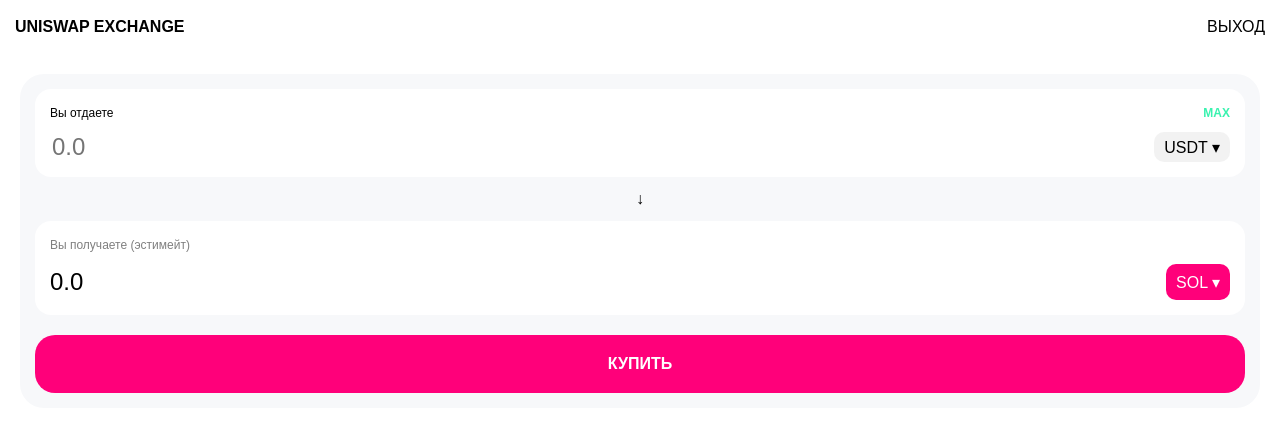
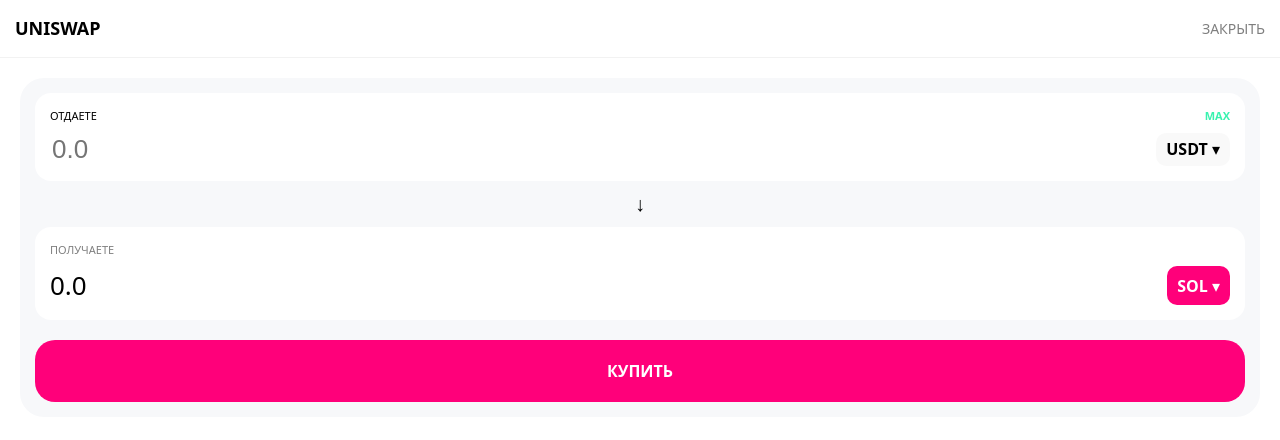
Before and after one commit to katyakuznezc-cmd/treidgame, a React (Vite) app: page / in a window 1280 px wide. Both pictures are taken after a click on the button "UNISWAP". Shown: the top 440 px of the page. Built offline with nearby package versions, Linux system fonts and the light colour scheme.

Commit message:
Update App.jsx

```diff
--- a/src/App.jsx
+++ b/src/App.jsx
@@ -7,7 +7,9 @@ const ASSETS = {
   BNB: { symbol: 'BNB', name: 'BNB', price: 605.20, icon: 'https://cryptologos.cc/logos/bnb-bnb-logo.png' }
 };
 
-export default function ArbitrageMaster() {
+const DEXES = ['UNISWAP', 'RAYDIUM', 'PANCAKE', '1INCH'];
+
+export default function ArbitrageUltraApp() {
   const [balanceUSDT, setBalanceUSDT] = useState(() => Number(localStorage.getItem('arb_balance')) || 1000.00);
   const [wallet, setWallet] = useState(() => JSON.parse(localStorage.getItem('arb_wallet')) || {});
 
@@ -27,36 +29,38 @@ export default function ArbitrageMaster() {
     localStorage.setItem('arb_wallet', JSON.stringify(wallet));
   }, [balanceUSDT, wallet]);
 
+  // ГЕНЕРАТОР РАНДОМНЫХ СИГНАЛОВ
   useEffect(() => {
     if (!signal) {
       const tokens = [ASSETS.SOL, ASSETS.ETH, ASSETS.BNB];
       const coin = tokens[Math.floor(Math.random() * tokens.length)];
+
+      // Выбираем две разные случайные биржи
+      const shuffledDex = [...DEXES].sort(() => 0.5 - Math.random());
+      const buyAt = shuffledDex[0];
+      const sellAt = shuffledDex[1];
+
       const isNegative = Math.random() < 0.25;
       const profit = isNegative ? -(Math.random() * 1.5).toFixed(2) : (Math.random() * 2 + 1).toFixed(2);
-      setSignal({ coin, buyAt: 'UNISWAP', sellAt: 'RAYDIUM', profit: parseFloat(profit) });
+
+      setSignal({ coin, buyAt, sellAt, profit: parseFloat(profit) });
     }
   }, [signal]);
 
-  // Умная кнопка MAX: берет баланс того токена, который сейчас в поле "Pay"
   const handleMax = () => {
-    if (payToken.symbol === 'USDT') {
-      setAmount(balanceUSDT.toString());
-    } else {
-      const tokenBal = wallet[payToken.symbol] || 0;
-      setAmount(tokenBal.toString());
-    }
+    const maxVal = payToken.symbol === 'USDT' ? balanceUSDT : (wallet[payToken.symbol] || 0);
+    setAmount(maxVal.toString());
   };
 
-  const showNotify = (type, text) => {
+  const showNotify = (type, text, duration = 3500) => {
     setNotification({ type, text });
-    setTimeout(() => setNotification(null), 3500);
+    setTimeout(() => setNotification(null), duration);
   };
 
   const handleSwap = () => {
     if (!amount || amount <= 0) return;
     setIsProcessing(true);
 
-    // Ровно 6 секунд обработки
     setTimeout(() => {
       const numAmount = Number(amount);
 
@@ -66,38 +70,36 @@ export default function ArbitrageMaster() {
           const received = numAmount / receiveToken.price;
           setBalanceUSDT(b => b - numAmount);
           setWallet(w => ({ ...w, [receiveToken.symbol]: (w[receiveToken.symbol] || 0) + received }));
-          showNotify('success', `Куплено ${received.toFixed(4)} ${receiveToken.symbol}`);
+          // Сообщение о покупке исчезает быстро (1.2 сек)
+          showNotify('success', `Куплено ${receiveToken.symbol}`, 1200);
         } else {
-          showNotify('error', 'Недостаточно USDT!');
+          showNotify('error', 'Недостаточно USDT');
         }
       } else {
         // ПРОДАЖА
         const userHas = wallet[payToken.symbol] || 0;
         if (userHas >= numAmount) {
           const isCorrectDex = activeDex === signal?.sellAt && payToken.symbol === signal?.coin.symbol;
-          const slippageEvent = Math.random() < 0.2; // Риск просадки
+          const slippage = Math.random() < 0.2;
 
-          let resultProfit = isCorrectDex ? signal.profit : -10;
-          if (slippageEvent) resultProfit = -(Math.random() * 1.5);
+          let resProfit = isCorrectDex ? signal.profit : -15;
+          if (slippage && isCorrectDex) resProfit = -(Math.random() * 1.5);
 
-          const finalUSDT = (numAmount * payToken.price) * (1 + resultProfit/100);
+          const finalUSDT = (numAmount * payToken.price) * (1 + resProfit/100);
           const diff = finalUSDT - (numAmount * payToken.price);
 
           setBalanceUSDT(b => b + finalUSDT);
           setWallet(w => ({ ...w, [payToken.symbol]: userHas - numAmount }));
 
-          if (diff >= 0) {
-            showNotify('success', `Сделка закрыта: +$${diff.toFixed(2)} (${resultProfit}%)`);
-          } else {
-            showNotify('error', `Отрицательный результат: $${diff.toFixed(2)} (${resultProfit}%)`);
-          }
-          setSignal(null); // Генерируем новый сигнал
+          if (diff >= 0) showNotify('success', `Профит: +$${diff.toFixed(2)} (${resProfit}%)`);
+          else showNotify('error', `Убыток: $${diff.toFixed(2)} (${resProfit}%)`);
+
+          setSignal(null);
         } else {
-          showNotify('error', `У вас нет столько ${payToken.symbol}`);
+          showNotify('error', 'Недостаточно токенов');
         }
       }
-
-      setIsProcessing(false); // ОСТАНОВКА ЗАГРУЗКИ
+      setIsProcessing(false);
       setAmount('');
     }, 6000);
   };
@@ -105,17 +107,17 @@ export default function ArbitrageMaster() {
   const TokenSelector = () => (
     <div style={{ position: 'fixed', inset: 0, background: '#111', zIndex: 9999, padding: 20 }}>
       <div style={{ display: 'flex', justifyContent: 'space-between', marginBottom: 20 }}>
-        <h2>Выберите токен</h2>
-        <button onClick={() => setShowTokenList(false)} style={{ background: 'none', border: 'none', color: '#fff', fontSize: 30 }}>×</button>
+        <h2>Токены</h2>
+        <button onClick={() => setShowTokenList(false)} style={{ background: 'none', border: 'none', color: '#fff', fontSize: 32 }}>×</button>
       </div>
       {Object.values(ASSETS).map(t => (
         <div key={t.symbol} onClick={() => {
           if (selectingFor === 'pay') setPayToken(t); else setReceiveToken(t);
           setShowTokenList(false);
-        }} style={{ display: 'flex', alignItems: 'center', gap: 15, padding: '15px 0', borderBottom: '1px solid #222' }}>
+        }} style={{ display: 'flex', alignItems: 'center', gap: 15, padding: '18px 0', borderBottom: '1px solid #222' }}>
           <img src={t.icon} width="30" />
           <div style={{ flex: 1 }}><b>{t.symbol}</b></div>
-          <div style={{ color: '#39f2af' }}>
+          <div style={{ color: '#39f2af', fontSize: 14 }}>
             {t.symbol === 'USDT' ? balanceUSDT.toFixed(2) : (wallet[t.symbol] || 0).toFixed(4)}
           </div>
         </div>
@@ -124,11 +126,10 @@ export default function ArbitrageMaster() {
   );
 
   return (
-    <div style={{ width: '100vw', height: '100dvh', background: '#000', color: '#fff', fontFamily: 'sans-serif' }}>
+    <div style={{ width: '100vw', height: '100dvh', background: '#000', color: '#fff', fontFamily: 'system-ui' }}>
 
       {showTokenList && <TokenSelector />}
 
-      {/* УВЕДОМЛЕНИЕ */}
       {notification && (
         <div style={{ position: 'fixed', top: 20, left: '5%', width: '90%', background: notification.type === 'success' ? '#39f2af' : '#ff4444', color: '#000', padding: 15, borderRadius: 12, zIndex: 10000, textAlign: 'center', fontWeight: 'bold' }}>
           {notification.text}
@@ -137,89 +138,82 @@ export default function ArbitrageMaster() {
 
       {!activeDex ? (
         <div style={{ padding: 20 }}>
-          <div style={{ textAlign: 'center', margin: '40px 0' }}>
-            <h1 style={{ fontSize: 40, fontWeight: 900 }}>${balanceUSDT.toLocaleString(undefined, {maximumFractionDigits: 2})}</h1>
-            <p style={{ opacity: 0.5 }}>ВАШ БАЛАНС</p>
+          <div style={{ textAlign: 'center', margin: '30px 0' }}>
+            <h1 style={{ fontSize: 44, fontWeight: 900 }}>${balanceUSDT.toLocaleString(undefined, {maximumFractionDigits: 2})}</h1>
+            <p style={{ opacity: 0.5, fontSize: 12, letterSpacing: 1 }}>WALLET ASSETS</p>
           </div>
 
-          <div style={{ background: '#111', padding: 20, borderRadius: 24, border: '1px solid #222', marginBottom: 25 }}>
-            <span style={{ color: '#39f2af', fontSize: 10, fontWeight: 'bold' }}>СИГНАЛ ОБНАРУЖЕН</span>
-            {signal && (
-              <div style={{ marginTop: 10 }}>
-                <div>Купи {signal.coin.symbol} на <span style={{ color: '#ff007a' }}>{signal.buyAt}</span></div>
-                <div>Продай на {signal.sellAt} <b style={{ color: signal.profit > 0 ? '#39f2af' : '#ff4444' }}>{signal.profit}%</b></div>
-              </div>
-            )}
-          </div>
+          {signal && (
+            <div style={{ background: 'linear-gradient(135deg, #111, #1a1a1a)', padding: 20, borderRadius: 24, border: '1px solid #333', marginBottom: 25 }}>
+              <div style={{ color: '#39f2af', fontSize: 10, fontWeight: 900, marginBottom: 10 }}>LIVE ARBITRAGE SIGNAL</div>
+              <div style={{ fontSize: 17 }}>1. Купи {signal.coin.symbol} на <b style={{ color: '#ff007a' }}>{signal.buyAt}</b></div>
+              <div style={{ fontSize: 17 }}>2. Продай на <b style={{ color: '#39f2af' }}>{signal.sellAt}</b> <span style={{ color: signal.profit > 0 ? '#39f2af' : '#ff4444' }}>({signal.profit}%)</span></div>
+            </div>
+          )}
 
           <div style={{ display: 'grid', gridTemplateColumns: '1fr 1fr', gap: 12 }}>
-            {['UNISWAP', 'RAYDIUM', 'PANCAKE', '1INCH'].map(id => (
-              <button key={id} onClick={() => setActiveDex(id)} style={{ background: '#1a1a1a', border: '1px solid #333', padding: 25, borderRadius: 20, color: '#fff', fontWeight: 'bold' }}>{id}</button>
+            {DEXES.map(id => (
+              <button key={id} onClick={() => setActiveDex(id)} style={{ background: '#111', border: '1px solid #222', padding: 25, borderRadius: 20, color: '#fff', fontWeight: 'bold' }}>{id}</button>
             ))}
           </div>
 
           <div style={{ marginTop: 40, textAlign: 'center' }}>
-            <a href="https://t.me/kriptoalians" style={{ color: '#333', textDecoration: 'none', fontSize: 12 }}>MANAGER @KRIPTOALIANS</a>
+            <a href="https://t.me/kriptoalians" style={{ color: '#222', textDecoration: 'none', fontSize: 11 }}>SUPPORT @KRIPTOALIANS</a>
           </div>
         </div>
       ) : (
-        /* ТЕРМИНАЛ */
         <div style={{ height: '100%', background: activeDex === 'UNISWAP' ? '#fff' : '#0c0d21', color: activeDex === 'UNISWAP' ? '#000' : '#fff' }}>
-          <div style={{ padding: 15, display: 'flex', justifyContent: 'space-between' }}>
-            <b>{activeDex} EXCHANGE</b>
-            <span onClick={() => setActiveDex(null)}>ВЫХОД</span>
+          <div style={{ padding: 15, display: 'flex', justifyContent: 'space-between', alignItems: 'center', borderBottom: '1px solid rgba(128,128,128,0.1)' }}>
+            <b style={{ fontSize: 18 }}>{activeDex}</b>
+            <span onClick={() => setActiveDex(null)} style={{ opacity: 0.5, fontSize: 14 }}>ЗАКРЫТЬ</span>
           </div>
 
           <div style={{ padding: 20 }}>
             <div style={{ background: activeDex === 'UNISWAP' ? '#f7f8fa' : '#14162e', padding: 15, borderRadius: 24 }}>
 
               <div style={{ background: activeDex === 'UNISWAP' ? '#fff' : '#050614', padding: 15, borderRadius: 16 }}>
-                <div style={{ display: 'flex', justifyContent: 'space-between', fontSize: 12 }}>
-                  <span>Вы отдаете</span>
-                  <span onClick={handleMax} style={{ color: '#39f2af', fontWeight: 'bold', cursor: 'pointer' }}>MAX</span>
+                <div style={{ display: 'flex', justifyContent: 'space-between', fontSize: 11, marginBottom: 8 }}>
+                  <span>ОТДАЕТЕ</span>
+                  <span onClick={handleMax} style={{ color: '#39f2af', fontWeight: 900, cursor: 'pointer' }}>MAX</span>
                 </div>
-                <div style={{ display: 'flex', justifyContent: 'space-between', marginTop: 10 }}>
-                  <input type="number" value={amount} onChange={e => setAmount(e.target.value)} placeholder="0.0" style={{ background: 'none', border: 'none', fontSize: 24, color: 'inherit', width: '60%', outline: 'none' }} />
-                  <button onClick={() => { setShowTokenList(true); setSelectingFor('pay'); }} style={{ background: 'rgba(128,128,128,0.1)', border: 'none', padding: '5px 10px', borderRadius: 10, color: 'inherit' }}>
-                    {payToken.symbol} ▾
-                  </button>
+                <div style={{ display: 'flex', justifyContent: 'space-between' }}>
+                  <input type="number" value={amount} onChange={e => setAmount(e.target.value)} placeholder="0.0" style={{ background: 'none', border: 'none', fontSize: 26, color: 'inherit', width: '60%', outline: 'none' }} />
+                  <button onClick={() => { setShowTokenList(true); setSelectingFor('pay'); }} style={{ background: 'rgba(128,128,128,0.05)', border: 'none', padding: '5px 10px', borderRadius: 10, color: 'inherit', fontWeight: 'bold' }}>{payToken.symbol} ▾</button>
                 </div>
               </div>
 
-              <div style={{ textAlign: 'center', margin: '10px 0' }}>↓</div>
+              <div style={{ textAlign: 'center', margin: '8px 0', fontSize: 20 }}>↓</div>
 
               <div style={{ background: activeDex === 'UNISWAP' ? '#fff' : '#050614', padding: 15, borderRadius: 16, marginBottom: 20 }}>
-                <div style={{ fontSize: 12, opacity: 0.5 }}>Вы получаете (эстимейт)</div>
-                <div style={{ display: 'flex', justifyContent: 'space-between', marginTop: 10 }}>
-                  <div style={{ fontSize: 24 }}>{amount ? (payToken.symbol === 'USDT' ? (amount / receiveToken.price).toFixed(4) : (amount * payToken.price).toFixed(2)) : '0.0'}</div>
-                  <button onClick={() => { setShowTokenList(true); setSelectingFor('receive'); }} style={{ background: activeDex === 'UNISWAP' ? '#ff007a' : '#39f2af', border: 'none', padding: '5px 10px', borderRadius: 10, color: activeDex === 'UNISWAP' ? '#fff' : '#000' }}>
-                    {receiveToken.symbol} ▾
-                  </button>
+                <div style={{ fontSize: 11, opacity: 0.5, marginBottom: 8 }}>ПОЛУЧАЕТЕ</div>
+                <div style={{ display: 'flex', justifyContent: 'space-between' }}>
+                  <div style={{ fontSize: 26 }}>{amount ? (payToken.symbol === 'USDT' ? (amount / receiveToken.price).toFixed(4) : (amount * payToken.price).toFixed(2)) : '0.0'}</div>
+                  <button onClick={() => { setShowTokenList(true); setSelectingFor('receive'); }} style={{ background: activeDex === 'UNISWAP' ? '#ff007a' : '#39f2af', border: 'none', padding: '5px 10px', borderRadius: 10, color: activeDex === 'UNISWAP' ? '#fff' : '#000', fontWeight: 'bold' }}>{receiveToken.symbol} ▾</button>
                 </div>
               </div>
 
               <button onClick={handleSwap} disabled={isProcessing} style={{
-                width: '100%', padding: 20, borderRadius: 20, border: 'none', fontWeight: 'bold', fontSize: 16,
-                background: isProcessing ? '#444' : (activeDex === 'UNISWAP' ? '#ff007a' : '#39f2af'),
-                color: isProcessing ? '#888' : (activeDex === 'UNISWAP' ? '#fff' : '#000')
+                width: '100%', padding: 20, borderRadius: 20, border: 'none', fontWeight: 900, fontSize: 16,
+                background: isProcessing ? '#222' : (activeDex === 'UNISWAP' ? '#ff007a' : '#39f2af'),
+                color: isProcessing ? '#555' : (activeDex === 'UNISWAP' ? '#fff' : '#000'),
+                transition: '0.2s'
               }}>
-                {isProcessing ? 'ТРАНЗАКЦИЯ В ОБРАБОТКЕ...' : (payToken.symbol === 'USDT' ? 'КУПИТЬ' : 'ПРОДАТЬ')}
+                {isProcessing ? 'CONFIRMING...' : (payToken.symbol === 'USDT' ? 'КУПИТЬ' : 'ПРОДАТЬ')}
               </button>
             </div>
           </div>
         </div>
       )}
 
-      {/* ФИНАЛЬНЫЙ ЛОАДЕР */}
       {isProcessing && (
-        <div style={{ position: 'fixed', inset: 0, background: 'rgba(0,0,0,0.9)', zIndex: 9000, display: 'flex', flexDirection: 'column', alignItems: 'center', justifyContent: 'center' }}>
+        <div style={{ position: 'fixed', inset: 0, background: 'rgba(0,0,0,0.92)', zIndex: 9000, display: 'flex', flexDirection: 'column', alignItems: 'center', justifyContent: 'center' }}>
           <div className="loader"></div>
-          <h2 style={{ marginTop: 25 }}>Ожидание сети...</h2>
-          <p style={{ opacity: 0.4 }}>Это может занять до 6 секунд</p>
+          <h2 style={{ marginTop: 25, letterSpacing: 1 }}>ОБРАБОТКА...</h2>
+          <p style={{ opacity: 0.4, fontSize: 13 }}>Ожидание подтверждения валидаторов</p>
         </div>
       )}
 
-      <style>{`.loader { width: 50px; height: 50px; border: 5px solid #222; border-top-color: #39f2af; border-radius: 50%; animation: s 1s linear infinite; } @keyframes s { to { transform: rotate(360deg); } }`}</style>
+      <style>{`.loader { width: 50px; height: 50px; border: 5px solid #111; border-top-color: #39f2af; border-radius: 50%; animation: s 0.8s linear infinite; } @keyframes s { to { transform: rotate(360deg); } }`}</style>
     </div>
   );
 }
```
